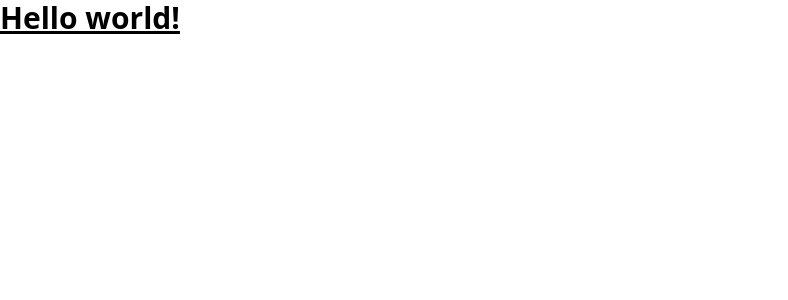
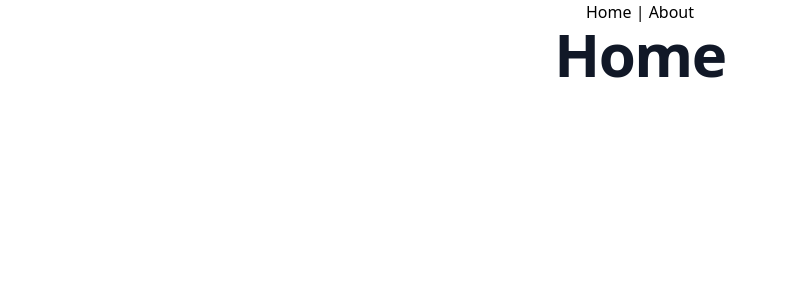
Before and after one commit to aidencullo/todo, a Vue app in the folder todo/: page / in a window 1280 px wide. Shown: the top 300 px of the page, without its empty margins (0-788 px from the left). Built offline with nearby package versions, Linux system fonts and the light colour scheme.

Commit message:
add routing

```diff
--- a/todo/src/App.vue
+++ b/todo/src/App.vue
@@ -1,5 +1,7 @@
 <template>
-    <span class="text-3xl font-bold underline">
-      Hello world!
-    </span>
+    <div class="text-center">
+      <router-link :to="{ name:'home'}">Home</router-link> |
+      <router-link :to="{ name:'about'}">About</router-link>
+    <router-view/>
+    </div>
 </template>
--- /dev/null
+++ b/todo/src/router/index.js
@@ -0,0 +1,27 @@
+import { createRouter, createWebHistory } from 'vue-router'
+import HomeView from '../views/HomeView.vue'
+
+const routes = [
+  {
+    path: '/',
+    name: 'home',
+    component: HomeView
+  },
+  {
+    path: '/about',
+    name: 'about',
+    // route level code-splitting
+    // this generates a separate chunk (about.[hash].js) for this route
+    // which is lazy-loaded when the route is visited.
+    component: function () {
+      return import(/* webpackChunkName: "about" */ '../views/AboutView.vue')
+    }
+  }
+]
+
+const router = createRouter({
+  history: createWebHistory(process.env.BASE_URL),
+  routes
+})
+
+export default router
--- /dev/null
+++ b/todo/src/views/AboutView.vue
@@ -0,0 +1,3 @@
+<template>
+<h1 class="mb-4 text-4xl font-extrabold leading-none tracking-tight text-gray-900 md:text-5xl lg:text-6xl ">About</h1>
+</template>
--- /dev/null
+++ b/todo/src/views/HomeView.vue
@@ -0,0 +1,3 @@
+<template>
+<h1 class="mb-4 text-4xl font-extrabold leading-none tracking-tight text-gray-900 md:text-5xl lg:text-6xl ">Home</h1>
+</template>
--- a/todo/vite.config.js
+++ b/todo/vite.config.js
@@ -1,7 +1,13 @@
 import { defineConfig } from 'vite'
 import vue from '@vitejs/plugin-vue'
+import path from 'path';
 
 // https://vitejs.dev/config/
 export default defineConfig({
   plugins: [vue()],
+    resolve : {
+	alias : {
+	    '@' : path.resolve(__dirname, './src')
+	}
+    }
 })
```
Also changed, not shown: todo/src/main.js (+4 -3 lines), todo/src/plugins/router.js (added, +13 -0 lines).
